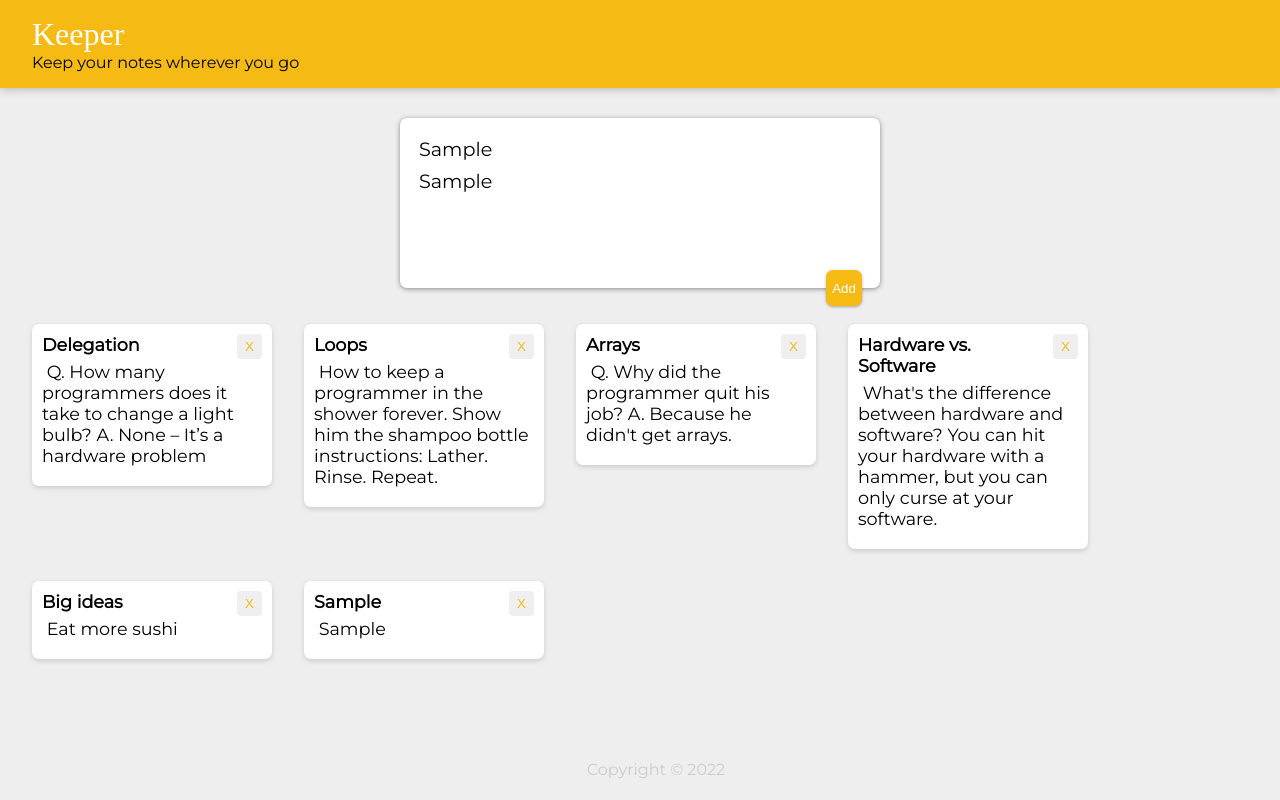
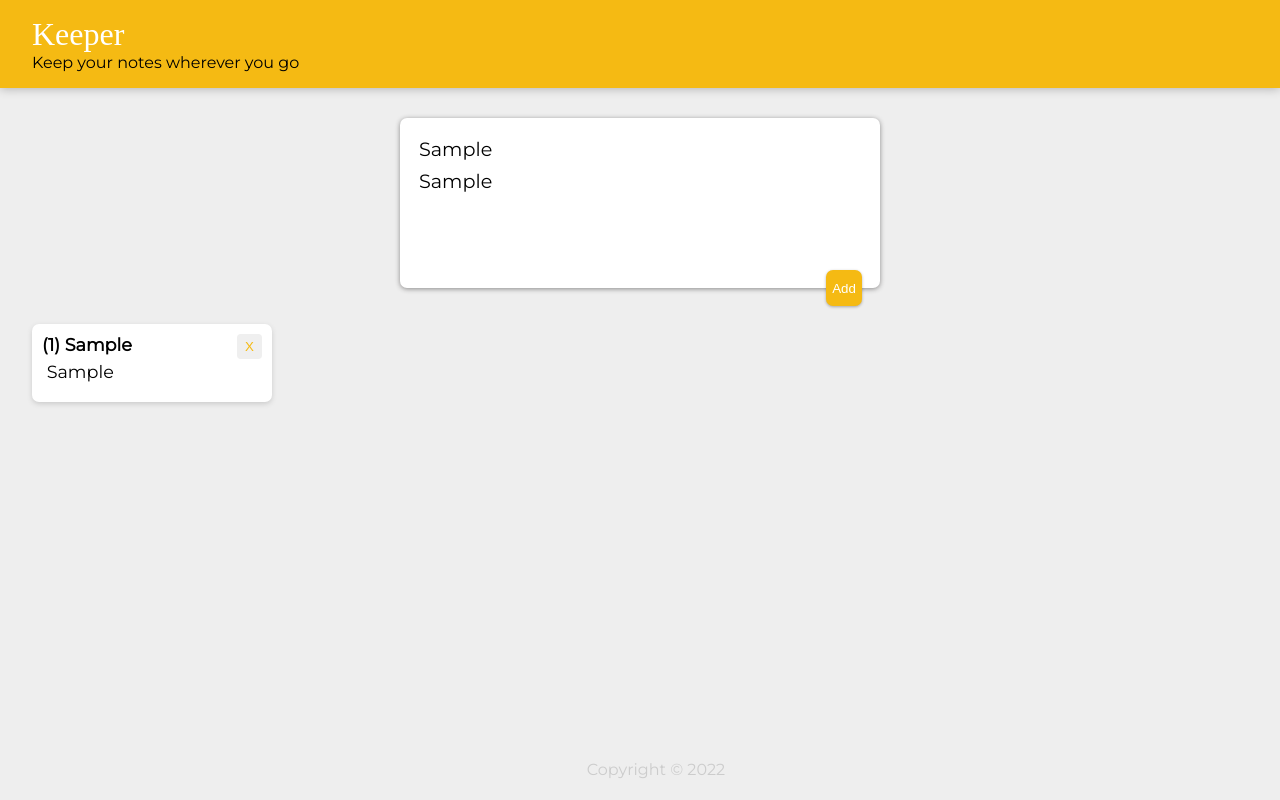
Before and after one commit to Id3arium/KeeperApp, a React (Create React App) app: page / in a window 1280 px wide. Both pictures are taken after typing "Sample", "Sample" into the empty fields and a click on the button "Add". Built offline with nearby package versions, Linux system fonts and the light colour scheme; a web font is replaced by a local one.

Commit message:
adding note number, adding delete functionality for notes

```diff
--- a/src/components/App.js
+++ b/src/components/App.js
@@ -5,18 +5,27 @@ import Note from "./Note";
 import defaultNotes from "../notes";
 import CreateArea from "./CreateArea";
 export default function App() {
-  const [notes, setNotes] = useState(defaultNotes);
+  const [notes, setNotes] = useState([]);
   function addNote(note) {
     setNotes((prevNotes) => {
+      note.id = prevNotes.length;
+      note.key = prevNotes.length;
       return [...prevNotes, note];
+    });
+  }
+  function deleteNote(id) {
+    setNotes((prevNotes) => {
+      return prevNotes.filter((note) => {
+        return note.id !== id;
+      });
     });
   }
   return (
     <div>
       <Header />
-      <CreateArea handleAddNote={addNote} />
+      <CreateArea onAdd={addNote} />
       {notes.map((props) => (
-        <Note {...props} />
+        <Note {...props} onDelete={deleteNote} />
       ))}
       <Footer />
     </div>
--- a/src/components/CreateArea.js
+++ b/src/components/CreateArea.js
@@ -14,7 +14,7 @@ function CreateArea(props) {
   }
   function submitNote(e) {
     e.preventDefault();
-    props.handleAddNote(note);
+    props.onAdd(note);
   }
   return (
     <div>
--- a/src/components/Note.js
+++ b/src/components/Note.js
@@ -1,10 +1,17 @@
 import React from "react";
 
 export default function Note(props) {
+  const deleteNote = () => {
+    props.onDelete(props.id);
+  };
   return (
     <div className="note">
-      <button>X</button>
-      <h1> {props.title} </h1>
+      <button onClick={deleteNote}>X</button>
+      <h1>
+        {" "}
+        {"(" + (props.id + 1) + ") "}
+        {props.title}{" "}
+      </h1>
       <p> {props.content} </p>
     </div>
   );
```
